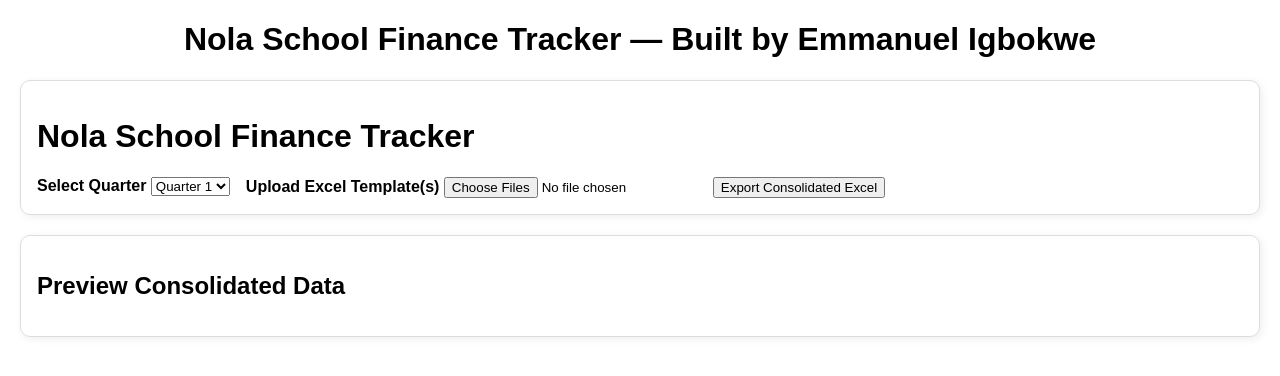
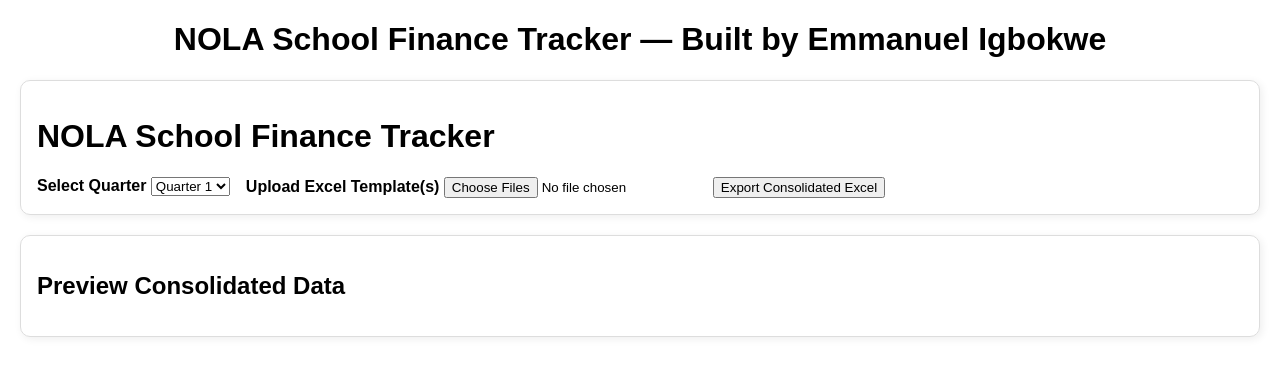
Before and after one commit to Emmanuel-igbokwe/school-finance-tracker1, a plain HTML site: page index.html in a window 1280 px wide. Drawn offline with Linux system fonts and the light colour scheme.

Commit message:
Update index.html

```diff
--- a/index.html
+++ b/index.html
@@ -27,10 +27,10 @@
   </style>
 </head>
 <body>
-<h1 style="text-align:center;">Nola School Finance Tracker — Built by Emmanuel Igbokwe</h1>
+<h1 style="text-align:center;">NOLA School Finance Tracker — Built by Emmanuel Igbokwe</h1>
 
   <div class="card">
-    <h1>Nola School Finance Tracker</h1>
+    <h1>NOLA School Finance Tracker</h1>
     <div class="row">
       <div>
         <label for="quarter"><strong>Select Quarter</strong></label>
```
